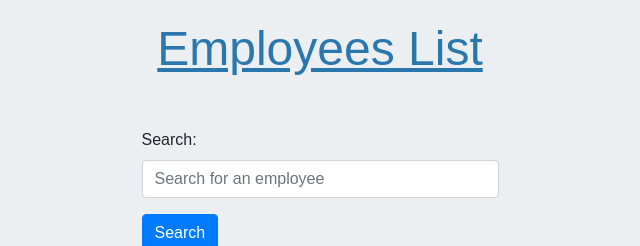
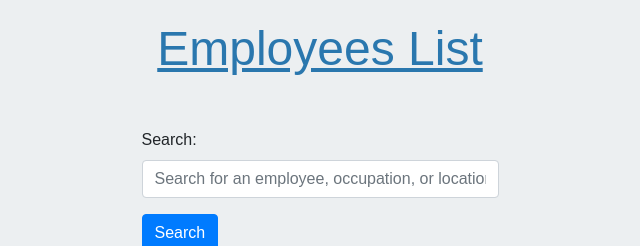
Before and after one commit to eurbaezjr/react-employee-directory, a React (Create React App) app: page / in a window 1280 px wide. Shown: the top 246 px of the page, without its empty margins (320-960 px from the left). Built offline with nearby package versions, Linux system fonts and the light colour scheme.

Commit message:
final tweak

```diff
--- a/src/components/EmployeesResultContainer/SearchForm.js
+++ b/src/components/EmployeesResultContainer/SearchForm.js
@@ -11,7 +11,7 @@ function SearchForm(props) {
           name="search"
           type="text"
           className="form-control"
-          placeholder="Search for an employee"
+          placeholder="Search for an employee, occupation, or location"
           id="search"
         />
         <button onClick={props.handleFormSubmit} className="btn btn-primary mt-3">
```
